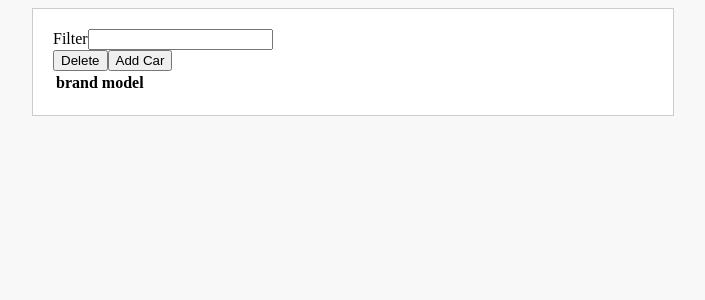
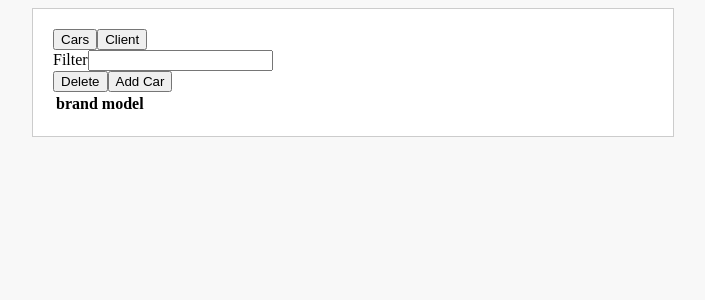
Before and after one commit to luksaw89/vue-car-rental, a Vue app: page /#/cars in a window 1280 px wide. Shown: the top 300 px of the page, without its empty margins (287-992 px from the left). Built offline with nearby package versions, Linux system fonts and the light colour scheme.

Commit message:
add car page, simple routing

```diff
--- a/src/App.vue
+++ b/src/App.vue
@@ -1,85 +1,39 @@
 <template>
   <div class="main">
-    <div id="app">
-      <add-car
-        :is-open="isOpen"
-        @submit="addCar"
-        @close="hideModal"
-      />
-      <div>
-        <label>Filter</label>
-        <input type="text" v-model="filter"/>
-      </div>
-      <div>
-        <button @click="removeCar">Delete</button>
-        <button @click="showModal">Add Car</button>
-      </div>
-      <cars-table
-        :cars="filteredCars"
-        :selected-car-id="selectedCarId"
-        @select="selectCar"
-      />
-    </div>
+    <button @click="goToCarPage">Cars</button>
+    <button @click="goToClientPage">Client</button>
+    <car-page v-if="page=='cars'"/>
+    <client-page v-if="page=='clients'"/>
   </div>
 </template>
 
 <script>
-import AddCar from './components/AddCar';
-import CarsTable from './components/CarsTable';
+import CarPage from './components/CarPage';
+import ClientPage from './components/ClientPage';
 
 export default {
   name: 'App',
   components: {
-    AddCar,
-    CarsTable,
+    CarPage,
+    ClientPage,
   },
   data() {
     return {
-      filter: '',
-      cars: [],
-      selectedCarId: null,
-      isOpen: false,
-    }
-  },
-  mounted() {
-    this.cars = JSON.parse(localStorage.getItem('cars')) || [];
-  },
-  computed: {
-    filteredCars() {
-      if (this.filter=='') {
-       return [...this.cars];
-      }
-      return this.cars.filter((item)=>item.brand.includes(this.filter) || item.model.includes(this.filter));
-    }
+      page: 'cars',
+    };
   },
   methods: {
-    addCar(car) {
-      this.cars.push(car);
-      localStorage.setItem('cars', JSON.stringify(this.cars));
+    goToCarPage() {
+      this.page='cars';
     },
-    selectCar(carId) {
-      this.selectedCarId = carId;
-    },
-    removeCar() {
-      this.cars = this.cars.filter((car) => {
-        return car.id != this.selectedCarId;
-      });
-      localStorage.setItem('cars', JSON.stringify(this.cars));
-    },
-    showModal() {
-      this.isOpen=true;
-    },
-    hideModal() {
-      this.isOpen=false;
+    goToClientPage() {
+      this.page='clients';
     }
   }
 }
 </script>
 
 <style>
-  .selected {
-    background-color:blue;
-  }
   body {
     background-color: #f8f8f8;
   }
--- a/src/components/AddCar.vue
+++ b/src/components/AddCar.vue
@@ -1,6 +1,6 @@
 <template>
   <div
-    v-if="isOpen"
+    v-if="value"
     class="backdrop"
   >
     <div class="modal">
@@ -24,7 +24,7 @@
 <script>
   export default {
     name: 'AddCar',
-    props: ['isOpen'],
+    props: ['value'],
     data() {
       return {
         brand: '',
@@ -51,7 +51,7 @@
         this.close();
       },
       close() {
-        this.$emit('close');
+        this.$emit('input', false);
         this.clear();
       },
       clear() {
--- /dev/null
+++ b/src/components/CarPage.vue
@@ -0,0 +1,77 @@
+<template>
+  <div>
+    <add-car
+      v-model="isOpen"
+      @submit="addCar"
+    />
+    <div>
+      <label>Filter</label>
+      <input type="text" v-model="filter"/>
+    </div>
+    <div>
+      <button @click="removeCar">Delete</button>
+      <button @click="showModal">Add Car</button>
+    </div>
+    <cars-table
+      :cars="filteredCars"
+      :selected-car-id="selectedCarId"
+      @select="selectCar"
+    />
+  </div>
+</template>
+
+<script>
+import AddCar from './AddCar';
+import CarsTable from './CarsTable';
+
+export default {
+  name: 'CarPage',
+  components: {
+    AddCar,
+    CarsTable,
+  },
+  data() {
+    return {
+      filter: '',
+      cars: [],
+      selectedCarId: null,
+      isOpen: false,
+    }
+  },
+  mounted() {
+    this.cars = JSON.parse(localStorage.getItem('cars')) || [];
+  },
+  computed: {
+    filteredCars() {
+      if (this.filter=='') {
+       return [...this.cars];
+      }
+      return this.cars.filter((item)=>item.brand.includes(this.filter) || item.model.includes(this.filter));
+    }
+  },
+  methods: {
+    addCar(car) {
+      this.cars.push(car);
+      localStorage.setItem('cars', JSON.stringify(this.cars));
+    },
+    selectCar(carId) {
+      this.selectedCarId = carId;
+    },
+    removeCar() {
+      this.cars = this.cars.filter((car) => {
+        return car.id != this.selectedCarId;
+      });
+      localStorage.setItem('cars', JSON.stringify(this.cars));
+    },
+    showModal() {
+      this.isOpen=true;
+    },
+  }
+}
+</script>
+
+<style>
+  .selected {
+    background-color:blue;
+  }
+</style>
--- /dev/null
+++ b/src/components/ClientPage.vue
@@ -0,0 +1,11 @@
+<template>
+  <div>
+    Clients Page
+  </div>
+</template>
+
+<script>
+export default {
+  name: 'ClientPage',
+}
+</script>
```
Also changed, not shown: src/components/CarsTable.vue (+26 -1 lines).
